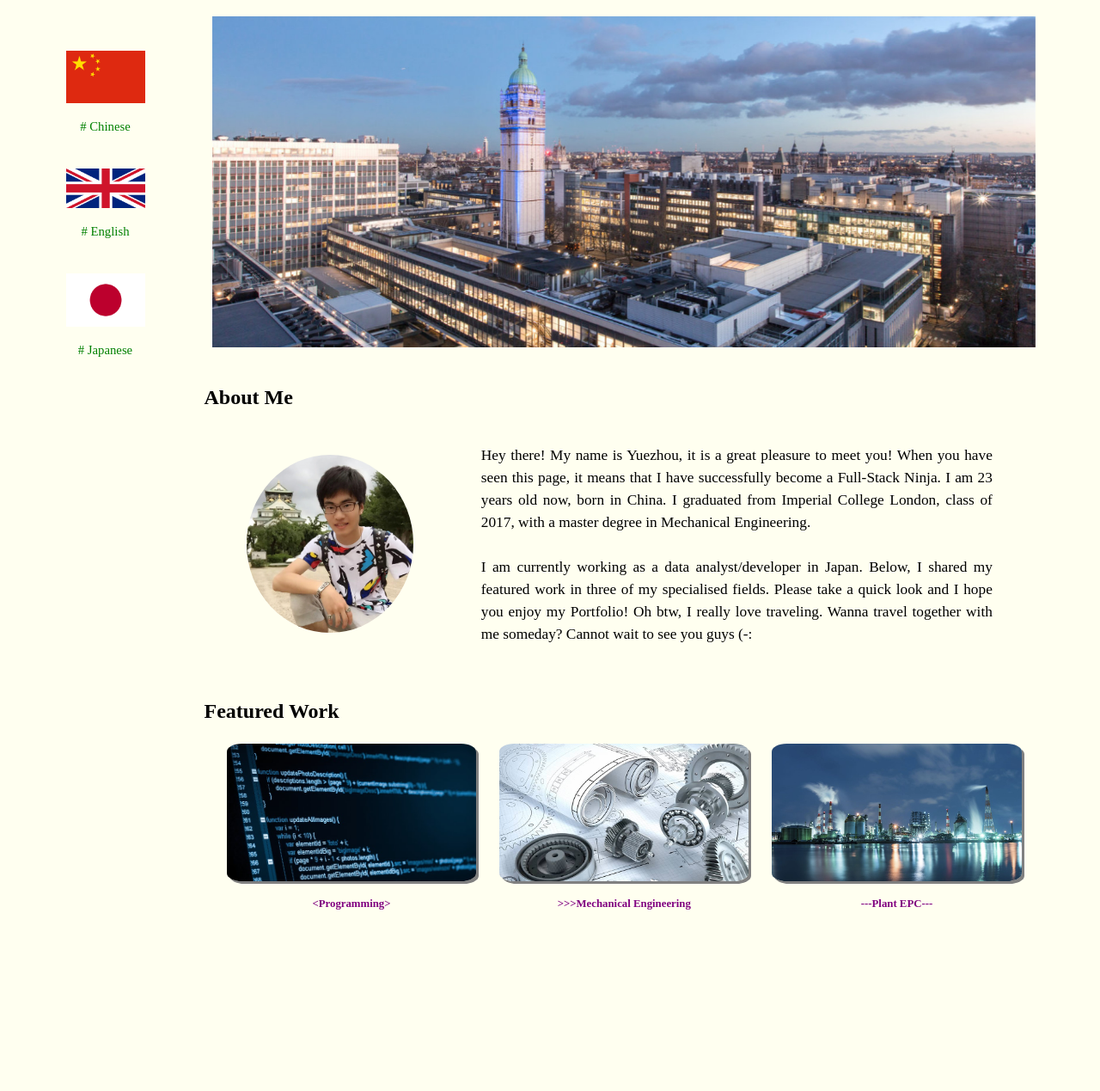
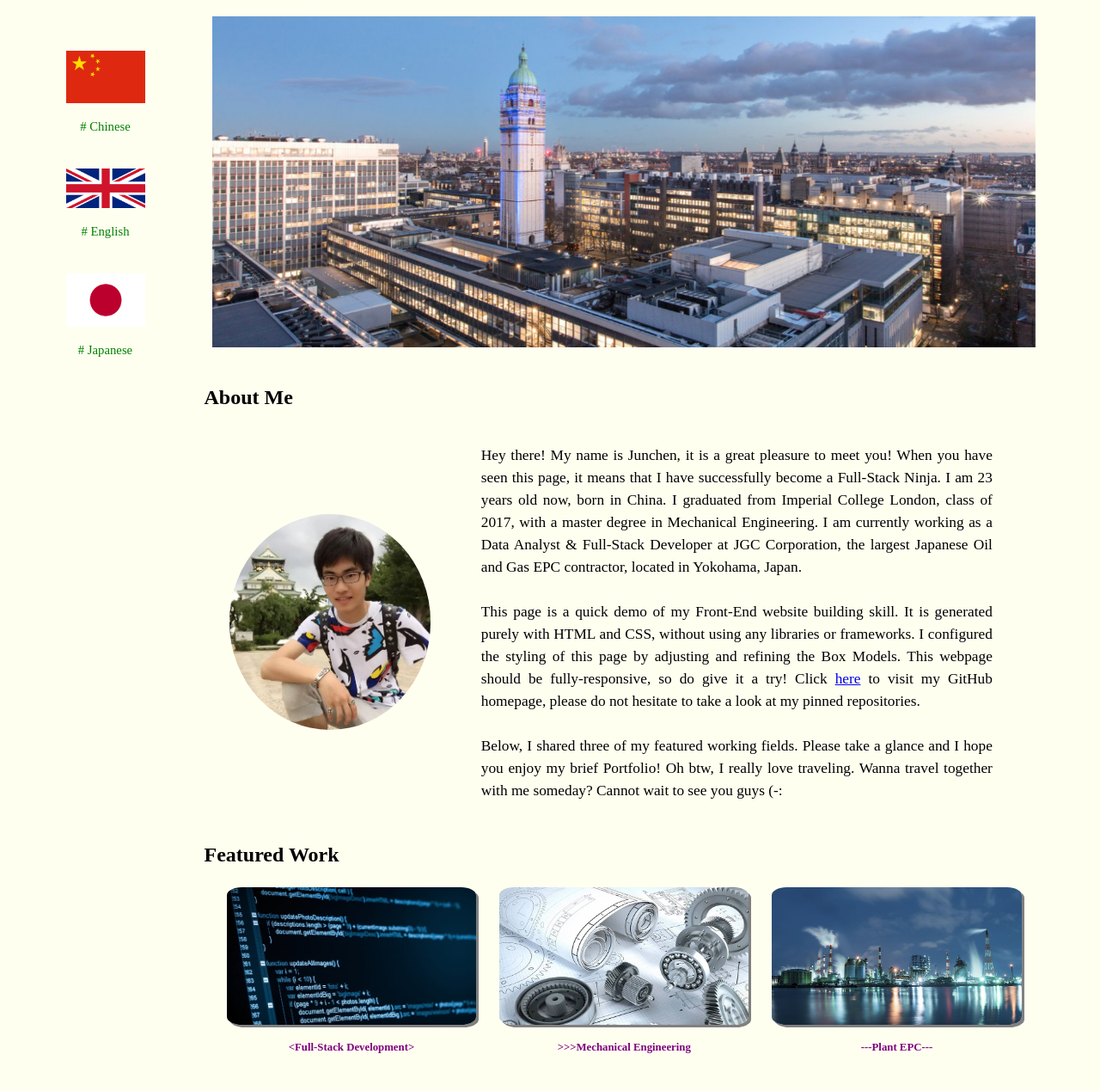
Before and after one commit to YuezhouLu/Portfolio, a plain HTML site: page index.html in a window 1280 px wide. Shown: the part 134-1403 px from the top of the page at 86% size. Before the commit the page ends 1236 px from the top, so only its background shows below. Drawn offline with Linux system fonts and the light colour scheme.

Commit message:
Updated portfolio contents and responsive features

```diff
--- a/index.html
+++ b/index.html
@@ -2,7 +2,7 @@
 <html lang="en">
     <head>
         <meta charset="utf-8">
-        <title>Yuezhou's Portfolio</title>
+        <title>Junchen's Portfolio</title>
         <link rel = "stylesheet" type = "text/css" href = "style.css">
     </head>
 
@@ -23,7 +23,7 @@
                         <img src="images/logo.png" alt="Udacity" class="logo">
                     </div>
                     <div class="name-box">
-                        <h1 class="name">Developer Yuezhou</h1>
+                        <h1 class="name">Developer Junchen</h1>
                         <p class="title">Full-Stack Ninja</p>
                     </div>
                 </section>
@@ -45,15 +45,20 @@
                         <img src="images/yuezhou.jpg" alt="Yuezhou" class="about-me-image">
                     </div>
                     <div class="about-me-content-box">
-                        <p class="about-me-content">Hey there! My name is Yuezhou, it is a great pleasure to meet you!
+                        <p class="about-me-content">Hey there! My name is Junchen, it is a great pleasure to meet you!
                             When you have seen this page, it means that I have successfully become a Full-Stack Ninja.
                             I am 23 years old now, born in China.
                             I graduated from Imperial College London, class of 2017, with a master degree in Mechanical Engineering.
-                            <br>
-                            <br>
-                            I am currently working as a data analyst/developer in Japan.
-                            Below, I shared my featured work in three of my specialised fields.
-                            Please take a quick look and I hope you enjoy my Portfolio!
+                            I am currently working as a Data Analyst & Full-Stack Developer at JGC Corporation, the largest Japanese Oil and Gas EPC contractor, located in Yokohama, Japan.
+                            <br><br>
+                            This page is a quick demo of my Front-End website building skill.
+                            It is generated purely with HTML and CSS, without using any libraries or frameworks.
+                            I configured the styling of this page by adjusting and refining the Box Models.
+                            This webpage should be fully-responsive, so do give it a try!
+                            Click <a href="https://github.com/YuezhouLu">here</a> to visit my GitHub homepage, please do not hesitate to take a look at my pinned repositories.
+                            <br><br>
+                            Below, I shared three of my featured working fields.
+                            Please take a glance and I hope you enjoy my brief Portfolio!
                             Oh btw, I really love traveling.
                             Wanna travel together with me someday?
                             Cannot wait to see you guys (-:</p>
@@ -67,7 +72,7 @@
                     <div class="featured-work-content-box">
                         <figure class="featured-work-figure">
                             <img src="images/programming.jpg" alt="Programming" class="featured-work-image">
-                            <figcaption class="figure-caption">&lt;Programming&gt;</figcaption>
+                            <figcaption class="figure-caption">&lt;Full-Stack Development&gt;</figcaption>
                         </figure>
                         <figure class="featured-work-figure">
                             <img src="images/mechanical_engineering.jpg" alt="Mechanical Engineering" class="featured-work-image">
--- a/style.css
+++ b/style.css
@@ -91,7 +91,7 @@ body {
 .name {
     float: right;
     font-size: 19pt;
-    line-height: 0;
+    margin: 11px 0;
 }
 
 .title {
@@ -196,7 +196,7 @@ body {
 
 @media screen and (min-width: 1000px) {
     .about-me-image {
-        width: 66%;
+        width: 80%;
         border-radius: 50%;
     }
 }
@@ -228,7 +228,7 @@ body {
 
 /* Featured Work */
 #featured-work {
-    margin-top: 45px;
+    margin-top: 30px;
 }
 
 
```
Also changed, not shown: 1 other file.
